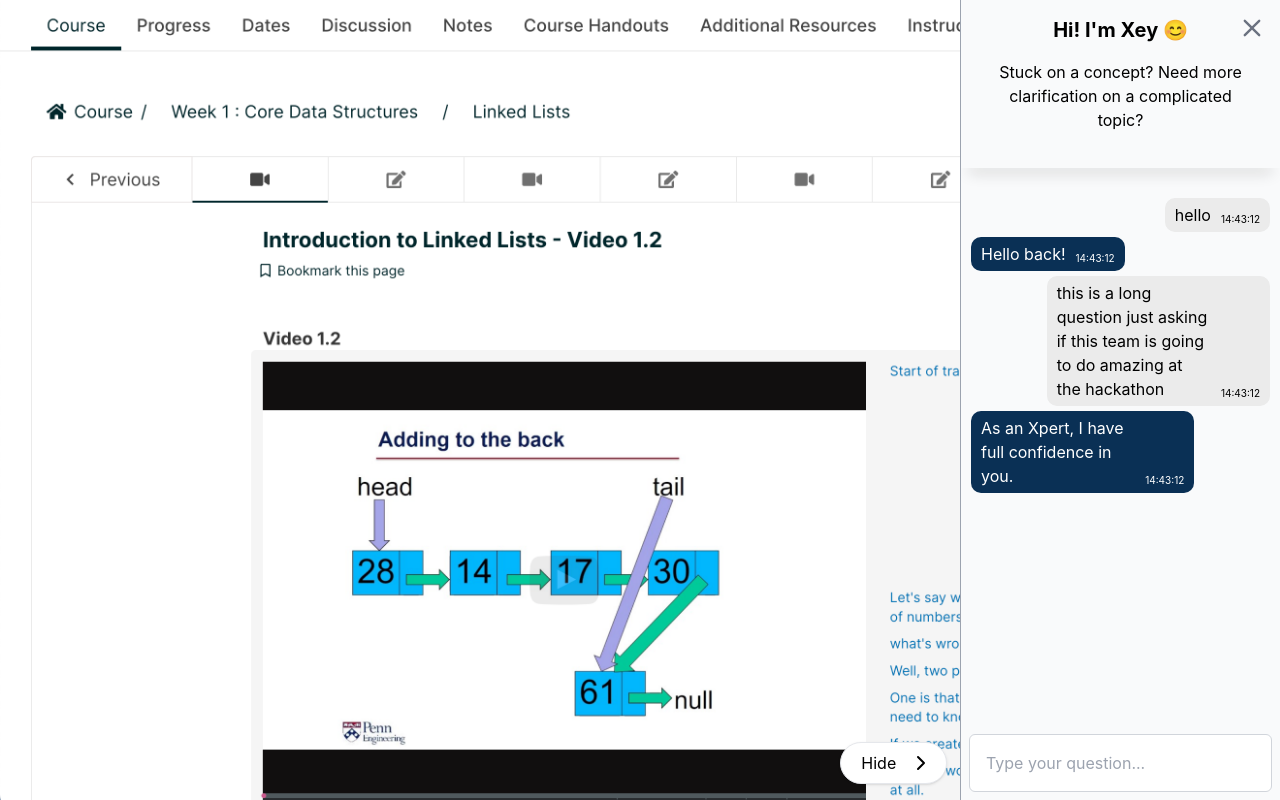
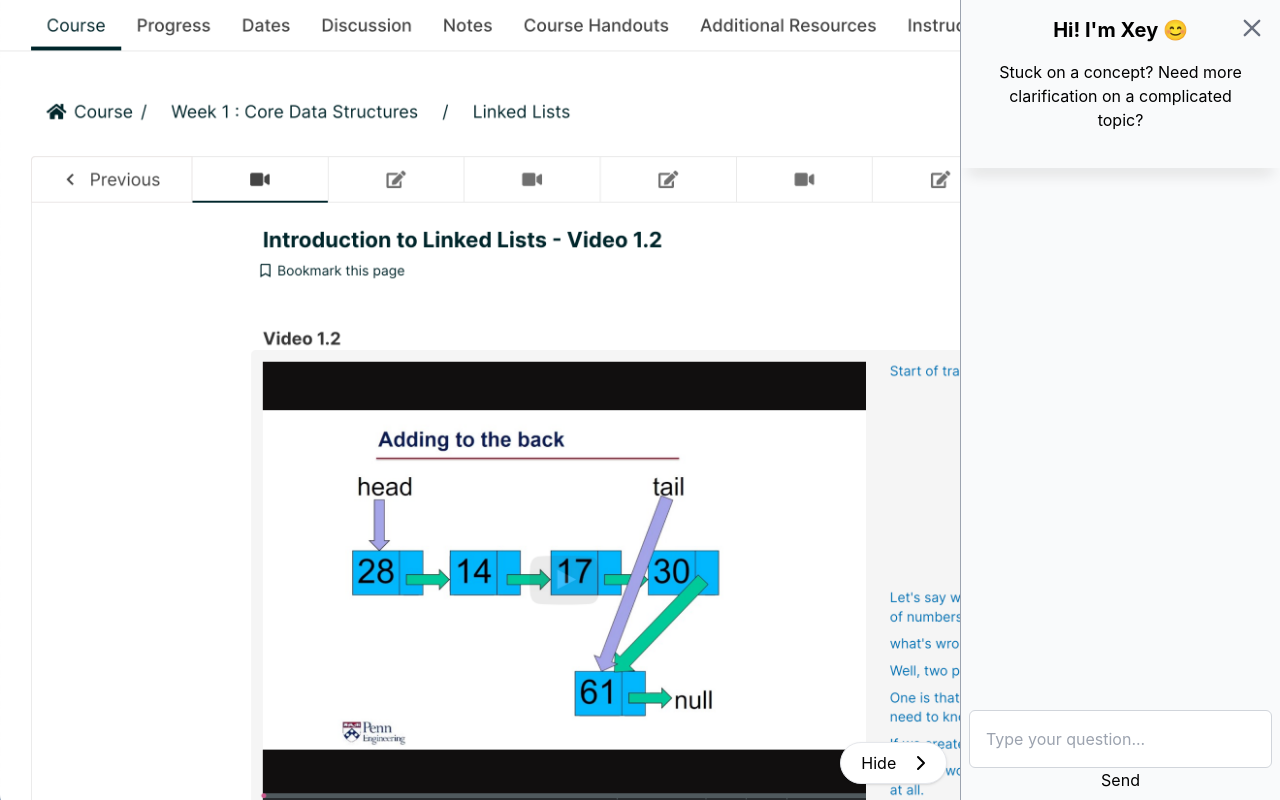
Before and after one commit to TheEarlyNerd/edx-chatbot, a React (Create React App) app: page / in a window 1280 px wide. Both pictures are taken after a click on the button 1222 px from the left and 746 px from the top of the page. Built offline with nearby package versions, Linux system fonts and the light colour scheme.

Commit message:
Added LocalStorage for messages to be stored on the client

```diff
--- a/src/components/ChatBox/index.jsx
+++ b/src/components/ChatBox/index.jsx
@@ -2,24 +2,16 @@ import React from "react";
 import Message from "../Message";
 import "./ChatBox.css";
 
-
 // container for all of the messages
-const ChatBox = () => {
-  const messageResponses = { 'hello': 'Hello back!', 'this is a long question just asking if this team is going to do amazing at the hackathon': 'As an Xpert, I have full confidence in you.' }
-  Object.entries(messageResponses).map(([key, value]) => console.log(key + ': ' + value));
+const ChatBox = ({ messageList }) => {
   return (
-    <div class="scroller container d-flex justify-content-center">
-      <div className='seperator'></div>
-      {Object.entries(messageResponses).map(([key, value]) => {
-        return (
-          <>
-            <Message variant='user' message={key} />
-            <Message variant='xpert' message={value} />
-          </>
-        )
-      })}
-    </div>);
-
-}
+    <div className="scroller container d-flex justify-content-center">
+      <div className="seperator"></div>
+      {messageList.map(({ role, currentMessage, timestamp }) => (
+        <Message variant={role} message={currentMessage} timestamp={timestamp} />
+      ))}
+    </div>
+  );
+};
 
 export default ChatBox;
--- a/src/components/Message/index.jsx
+++ b/src/components/Message/index.jsx
@@ -1,10 +1,16 @@
 import React from "react";
 import "./Message.css";
 
-const Message = ({ variant, message }) => {
+const Message = ({ variant, message, timestamp }) => {
+  if (!timestamp) {
+    return null;
+  }
   return (
-    <div className={`msg ${variant}`}>{message}<div className='time'>14:43:12</div></div>
-  )
-}
+    <div className={`msg ${variant}`}>
+      {message}
+      <div className="time">{`${timestamp?.getHours()}:${timestamp?.getMinutes()}:${timestamp?.getSeconds()}`}</div>
+    </div>
+  );
+};
 
 export default Message;
--- a/src/components/Sidebar/index.jsx
+++ b/src/components/Sidebar/index.jsx
@@ -2,7 +2,13 @@ import React from "react";
 import ChatBox from "../ChatBox";
 import "./Sidebar.css";
 
-const Sidebar = ({ isOpen, setIsOpen }) => {
+const Sidebar = ({
+  state,
+  handleUpdateCurrentMessage,
+  handleSendMessage,
+  isOpen,
+  setIsOpen,
+}) => {
   const handleClick = () => {
     setIsOpen(false);
   };
@@ -33,15 +39,18 @@ const Sidebar = ({ isOpen, setIsOpen }) => {
           </p>
         </div>
       </div>
-      <ChatBox />
-      <div className="p-2 mt-auto">
+      <ChatBox messageList={state.messageList} />
+      <form className="p-2 mt-auto" onSubmit={handleSendMessage}>
         <input
           textarea
           type="text"
+          value={state.currentMessage}
+          onChange={handleUpdateCurrentMessage}
           placeholder="Type your question..."
           className="w-full border border-gray-300 rounded-md p-4 focus:outline-none focus:border-blue-500"
         />
-      </div>
+        <button type="submit">Send</button>
+      </form>
     </div>
   );
 };
--- a/src/widgets/Xpert.jsx
+++ b/src/widgets/Xpert.jsx
@@ -3,26 +3,45 @@ import ToggleXpert from "../components/ToggleXpertButton";
 import Sidebar from "../components/Sidebar";
 
 const initialState = {
-  message: "",
-  messages: [],
+  currentMessage: "",
+  messageList: [
+    {
+      user: "xpert",
+      message: "Hello, how can I help you?",
+      timestamp: new Date(),
+    },
+  ],
 };
+
+function parseTimestamp(timestamp) {
+  return new Date(
+    timestamp
+  );
+}
 
 function reducer(state, action) {
   switch (action.type) {
-    case "SET_MESSAGE":
-      return { ...state, message: action.payload };
 
-    case "ADD_MESSAGE":
-      const newMessages = [...state.messages, action.payload];
+    case "UPDATE_CURRENT_MESSAGE":
+      return { ...state, currentMessage: action.payload };
+
+    case "SEND_MESSAGE":
+      const newMessages = [...state.messageList, action.payload];
       localStorage.setItem("messages", JSON.stringify(newMessages));
-      return { ...state, messages: newMessages, message: "" };
+      return { ...state, messageList: newMessages, currentMessage: "" };
 
     case "LOAD_MESSAGES":
       const storedMessages = localStorage.getItem("messages");
-      return {
-        ...state,
-        messages: storedMessages ? JSON.parse(storedMessages) : [],
-      };
+      const parsedMessages = storedMessages
+        ? JSON.parse(storedMessages).map((message) => {
+            const parsedTimestamp = parseTimestamp(message.timestamp);
+            return {
+              ...message,
+              timestamp: parsedTimestamp
+            };
+          })
+        : [];
+      return { ...state, messageList: parsedMessages };
 
     default:
       return state;
@@ -37,21 +56,42 @@ function Xpert() {
     dispatch({ type: "LOAD_MESSAGES" });
   }, []);
 
-  const handleMessageChange = (event) => {
-    dispatch({ type: "SET_MESSAGE", payload: event.target.value });
+  const handleUpdateCurrentMessage = (event) => {
+    dispatch({ type: "UPDATE_CURRENT_MESSAGE", payload: event.target.value });
   };
 
-  const handleSendMessage = () => {
-    if (state.message) {
-      dispatch({ type: "ADD_MESSAGE", payload: state.message });
+  const handleSendMessage = (event) => {
+    event.preventDefault();
+    if (state.currentMessage) {
+      const timestamp = new Date();
+
+      dispatch({
+        type: "SEND_MESSAGE",
+        payload: {
+          role: 'user',
+          currentMessage: state.currentMessage,
+          timestamp,
+        },
+      });
+
+
     }
   };
 
+  function clearLocalStorage() {
+    localStorage.clear();
+  }
+
+  console.log(state)
+
+  // clearLocalStorage()
+
   return (
-    <div className="">
+    <div>
       <ToggleXpert isOpen={sidebarIsOpen} setIsOpen={setSidebarIsOpen} />
       <Sidebar
-        handleMessageChange={handleMessageChange}
+        state={state}
+        handleUpdateCurrentMessage={handleUpdateCurrentMessage}
         handleSendMessage={handleSendMessage}
         isOpen={sidebarIsOpen}
         setIsOpen={setSidebarIsOpen}
```
